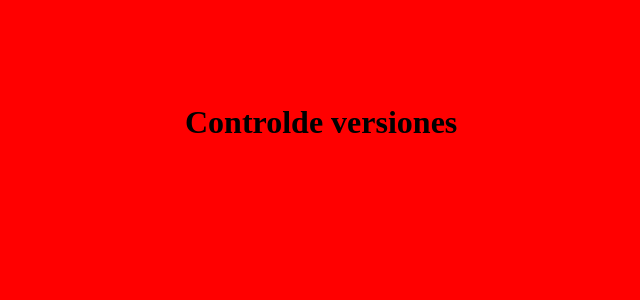
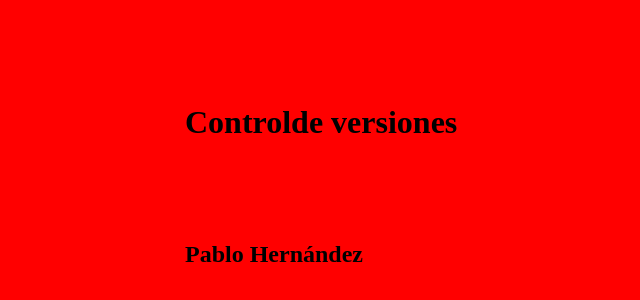
Before and after one commit to yukikreczmer/TP_SO_I4_Equipo104, a plain HTML site: page index.html in a window 1280 px wide. Shown: the part 96-396 px from the top of the page, without its empty margins (115-755 px from the left). Drawn offline with Linux system fonts and the light colour scheme.

Commit message:
cambio en html y favicon

```diff
--- a/index.html
+++ b/index.html
@@ -8,5 +8,6 @@
 	</head>
 <body>
 	<h1>Controlde versiones</h1>
+	<h2>Pablo Hernández</h2>
 </body>
 </html>
```
Also changed, not shown: favicon.ico.
